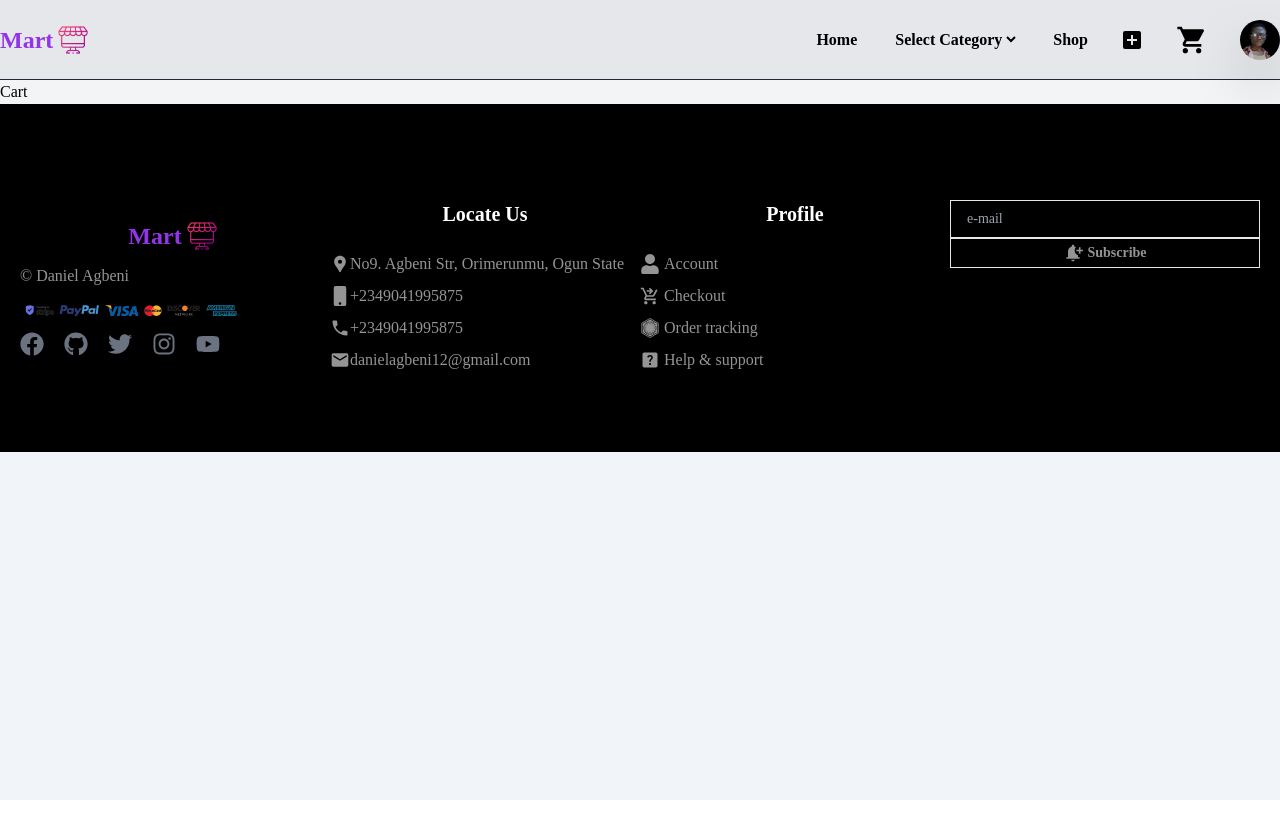
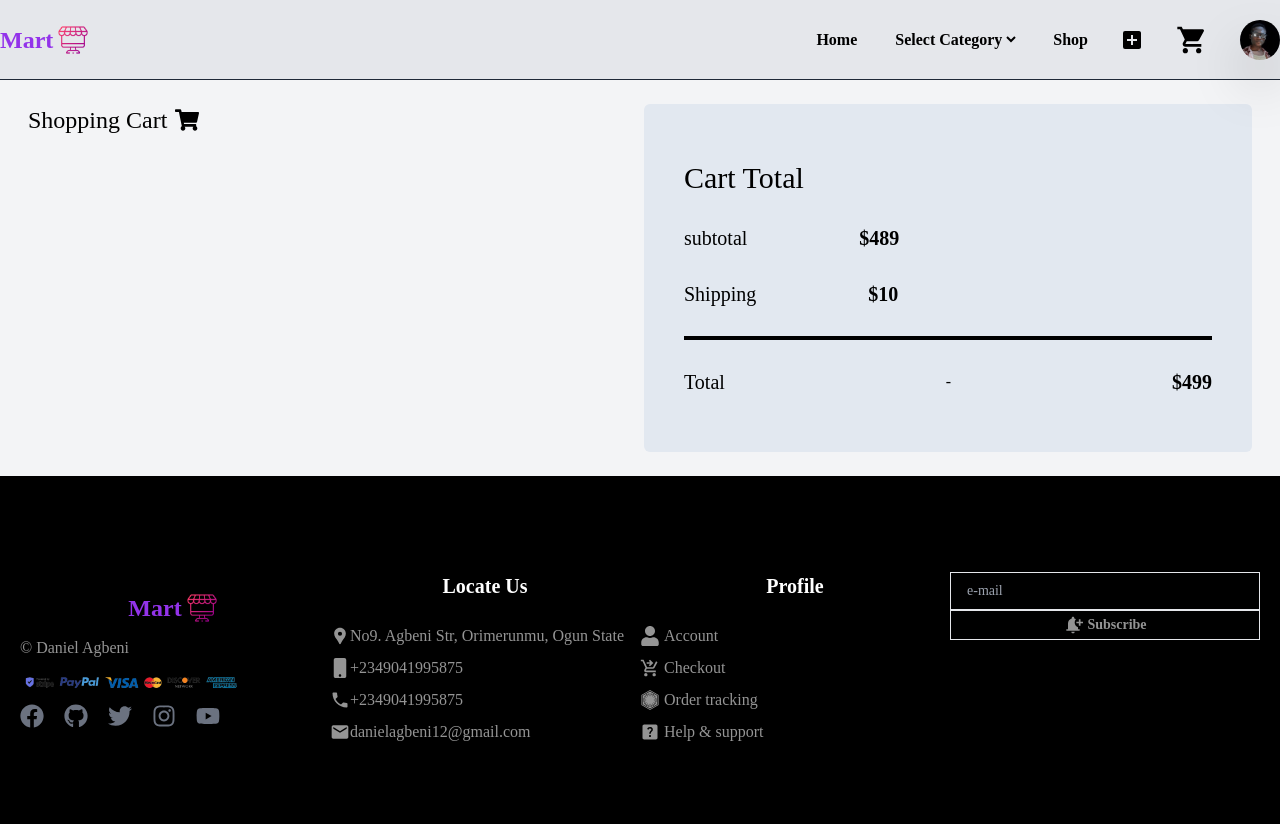
Before and after one commit to DanielAgbeni/Mart---E-commerce-website-, a React (Vite) app: page /cart in a window 1280 px wide. Before the commit the page ends 800 px from the top, so only its background shows below. Built offline with nearby package versions, Linux system fonts and the light colour scheme.

Commit message:
Design Cart

```diff
--- a/src/pages/Cart.jsx
+++ b/src/pages/Cart.jsx
@@ -1,9 +1,76 @@
 /** @format */
 
 import React from 'react'
+import { FaMinus, FaPlus, FaShoppingCart } from 'react-icons/fa'
+import { MdCancel } from 'react-icons/md'
+import { useSelector } from 'react-redux'
 
 const Cart = () => {
-	return <div>Cart</div>
+	const productData = useSelector((state) => state.mart.productData)
+	return (
+		<div>
+			<div className='grid grid-cols-1 md:grid-cols-2 gap-2 w-full px-7 py-6'>
+				<div className='justify-center'>
+					<p className='flex items-center gap-2 text-2xl  font-bodyFont'>
+						Shopping Cart <FaShoppingCart />{' '}
+					</p>
+					<div>
+						{productData.map((item) => (
+							<div
+								key={item.id}
+								className='flex flex-col items-center justify-center w-full relative'>
+								<div>
+									<img src={item.image} alt='product img' className='h-96 ' />
+								</div>
+								<div className='border-solid border-[2px] px-8 py-2 mb-10 items-center justify-center flex flex-col'>
+									<div>
+										<p className='text-xl'>{item.title}</p>
+									</div>
+									<div className='flex items-center justify-center gap-5'>
+										<p>${item.price}</p>
+										<div className='flex items-center gap-4 border-solid border-[2px] px-3'>
+											<p className='text-base'>Quantity</p>
+											<div className='flex items-center gap-4'>
+												<button>
+													<FaMinus className='active:text-white active:bg-black' />{' '}
+												</button>
+												<p className='font-bold'>{8}</p>
+												<button>
+													<FaPlus className='active:text-white active:bg-black' />{' '}
+												</button>
+											</div>
+										</div>
+										<p>${899}</p>
+									</div>
+								</div>
+								<div className='absolute top-4 right-0'>
+									<MdCancel className='text-4xl' />
+								</div>
+							</div>
+						))}
+					</div>
+				</div>
+				<div className='px-10 h-3/2 py-14 flex flex-col gap-7 bg-slate-200 rounded-md'>
+					<p className='text-3xl'>Cart Total</p>
+					<div className='flex items-center gap-28'>
+						<p className='text-xl'>subtotal</p>
+						<p className='text-xl font-semibold'>${489}</p>
+					</div>
+					<div className='flex items-center gap-28'>
+						<p className='text-xl'>Shipping</p>
+						<p className='text-xl font-semibold'>$10</p>
+					</div>
+					<div className='h-1 bg-black'></div>
+					<div className='flex items-center justify-between'>
+						<p className='text-xl'>Total</p>
+						<p>-</p>
+						<p className='text-xl font-bold'>$499</p>
+					</div>
+				</div>
+			</div>
+		</div>
+	)
 }
 
 export default Cart
+// 01679317
--- a/src/redux/martSlice.js
+++ b/src/redux/martSlice.js
@@ -47,5 +47,6 @@ export const martSlice = createSlice({
 		},
 	},
 })
-export const { addToCart } = martSlice.actions
+export const { addToCart, deleteItem, resetCart, increamentQty, decrementQty } =
+	martSlice.actions
 export default martSlice.reducer
```
